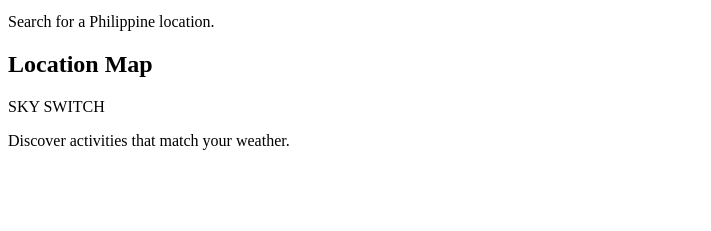
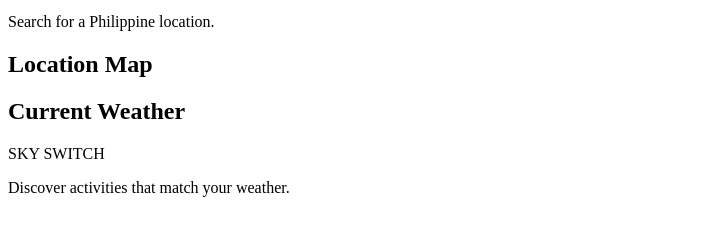
Before and after one commit to rafaeldacut30-code/Sky-Switch-Weather-Based-Activity-Suggestion_Dacut-Cabinum, a plain HTML site: page index.html in a window 1280 px wide. Shown: the part 107-338 px from the top of the page, without its empty margins (0-711 px from the left). Drawn offline with nearby package versions, Linux system fonts and the light colour scheme.

Commit message:
added right column part

```diff
--- a/index.html
+++ b/index.html
@@ -81,6 +81,12 @@
         </section>
       </section>
 
+      <!-- RIGHT COLUMN -->
+      <section class="right-column">
+        <!-- WEATHER SECTION -->
+        <section id="weather-section" class="weather-section">
+          <h2>Current Weather</h2>
+
 
     </main>
 
```
